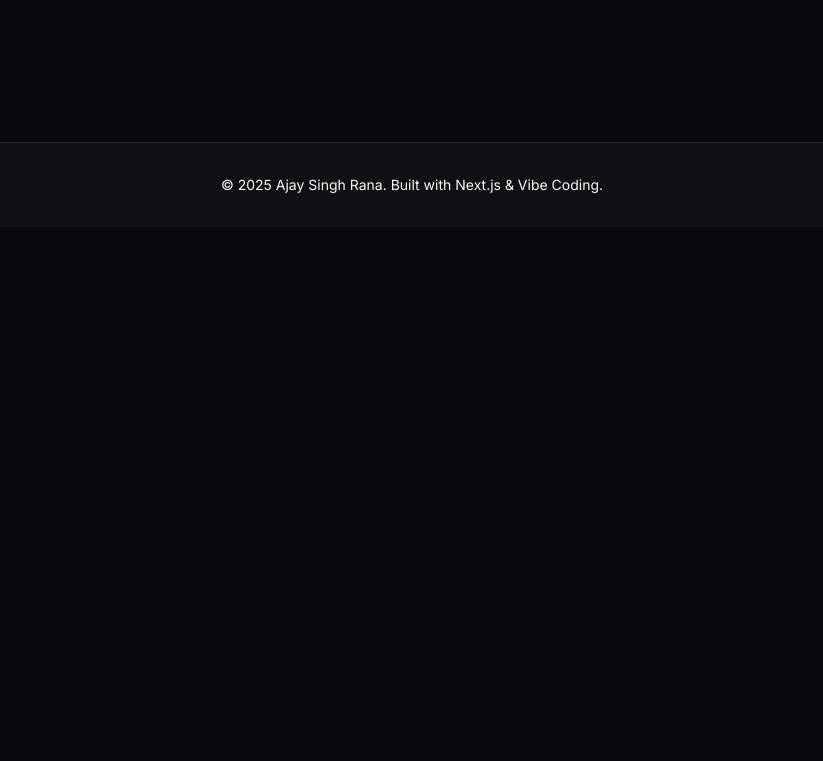
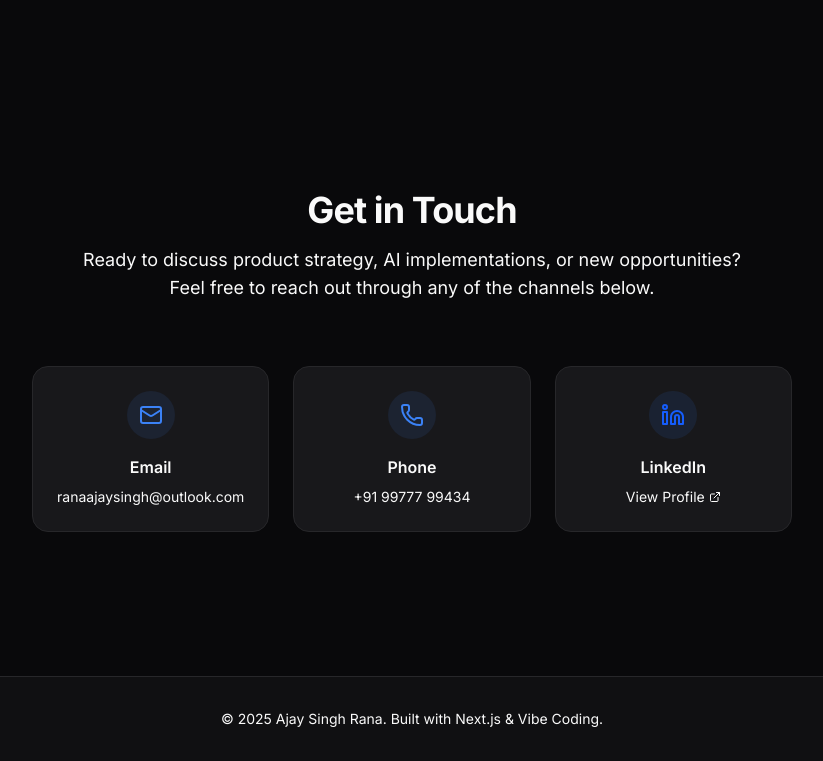
Before and after one commit to A11jay/website, a Next.js app: page / in a window 1280 px wide. Shown: the part 4412-5173 px from the top of the page, without its empty margins (228-1051 px from the left). Before the commit the page ends 4639 px from the top, so only its background shows below. Built offline with nearby package versions, Linux system fonts and the light colour scheme.

Commit message:
feat: Add Contact section and link from Hero

```diff
--- a/app/page.tsx
+++ b/app/page.tsx
@@ -3,6 +3,7 @@ import ImpactGallery from "@/components/ImpactGallery";
 import Timeline from "@/components/Timeline";
 import Skills from "@/components/Skills";
 import Education from "@/components/Education";
+import Contact from "@/components/Contact";
 import Chatbot from "@/components/Chatbot";
 
 export default function Home() {
@@ -13,6 +14,7 @@ export default function Home() {
       <ImpactGallery />
       <Skills />
       <Education />
+      <Contact />
       <Chatbot />
 
       <footer className="w-full py-8 text-center text-muted-foreground text-sm border-t border-border mt-12 bg-card/50">
--- /dev/null
+++ b/components/Contact.tsx
@@ -0,0 +1,69 @@
+'use client';
+
+import { motion } from 'framer-motion';
+import { Mail, Phone, Linkedin, ExternalLink } from 'lucide-react';
+
+export default function Contact() {
+    return (
+        <section id="contact" className="py-24 px-4 sm:px-6 lg:px-8 max-w-4xl mx-auto text-center">
+            <motion.div
+                initial={{ opacity: 0, y: 20 }}
+                whileInView={{ opacity: 1, y: 0 }}
+                transition={{ duration: 0.5 }}
+                viewport={{ once: true }}
+                className="space-y-8"
+            >
+                <div className="space-y-4">
+                    <h2 className="text-3xl font-bold tracking-tight sm:text-4xl">Get in Touch</h2>
+                    <p className="text-muted-foreground text-lg max-w-2xl mx-auto">
+                        Ready to discuss product strategy, AI implementations, or new opportunities?
+                        Feel free to reach out through any of the channels below.
+                    </p>
+                </div>
+
+                <div className="grid grid-cols-1 md:grid-cols-3 gap-6 pt-8">
+                    {/* Email */}
+                    <a
+                        href="mailto:ranaajaysingh@outlook.com"
+                        className="flex flex-col items-center p-6 rounded-2xl bg-card border border-border hover:border-primary/50 hover:bg-accent/50 transition-all group"
+                    >
+                        <div className="h-12 w-12 rounded-full bg-primary/10 flex items-center justify-center mb-4 group-hover:scale-110 transition-transform">
+                            <Mail className="h-6 w-6 text-primary" />
+                        </div>
+                        <h3 className="font-semibold mb-2">Email</h3>
+                        <p className="text-sm text-muted-foreground break-all">ranaajaysingh@outlook.com</p>
+                    </a>
+
+                    {/* Phone */}
+                    <a
+                        href="tel:+919977799434"
+                        className="flex flex-col items-center p-6 rounded-2xl bg-card border border-border hover:border-primary/50 hover:bg-accent/50 transition-all group"
+                    >
+                        <div className="h-12 w-12 rounded-full bg-primary/10 flex items-center justify-center mb-4 group-hover:scale-110 transition-transform">
+                            <Phone className="h-6 w-6 text-primary" />
+                        </div>
+                        <h3 className="font-semibold mb-2">Phone</h3>
+                        <p className="text-sm text-muted-foreground">+91 99777 99434</p>
+                    </a>
+
+                    {/* LinkedIn */}
+                    <a
+                        href="https://www.linkedin.com/in/ajay-singh-rana-shrm-cp-562a07176/"
+                        target="_blank"
+                        rel="noopener noreferrer"
+                        className="flex flex-col items-center p-6 rounded-2xl bg-card border border-border hover:border-primary/50 hover:bg-accent/50 transition-all group"
+                    >
+                        <div className="h-12 w-12 rounded-full bg-blue-500/10 flex items-center justify-center mb-4 group-hover:scale-110 transition-transform">
+                            <Linkedin className="h-6 w-6 text-blue-600" />
+                        </div>
+                        <h3 className="font-semibold mb-2">LinkedIn</h3>
+                        <div className="flex items-center gap-1 text-sm text-muted-foreground">
+                            <span>View Profile</span>
+                            <ExternalLink className="h-3 w-3" />
+                        </div>
+                    </a>
+                </div>
+            </motion.div>
+        </section>
+    );
+}
--- a/components/Hero.tsx
+++ b/components/Hero.tsx
@@ -63,7 +63,7 @@ export default function Hero() {
                     </a>
 
                     <a
-                        href="mailto:ranaajaysingh@outlook.com"
+                        href="#contact"
                         className="inline-flex h-12 items-center justify-center rounded-full border border-input bg-background/50 backdrop-blur-sm px-8 font-medium text-foreground shadow-sm transition-colors hover:bg-accent hover:text-accent-foreground"
                     >
                         Get in Touch
```
